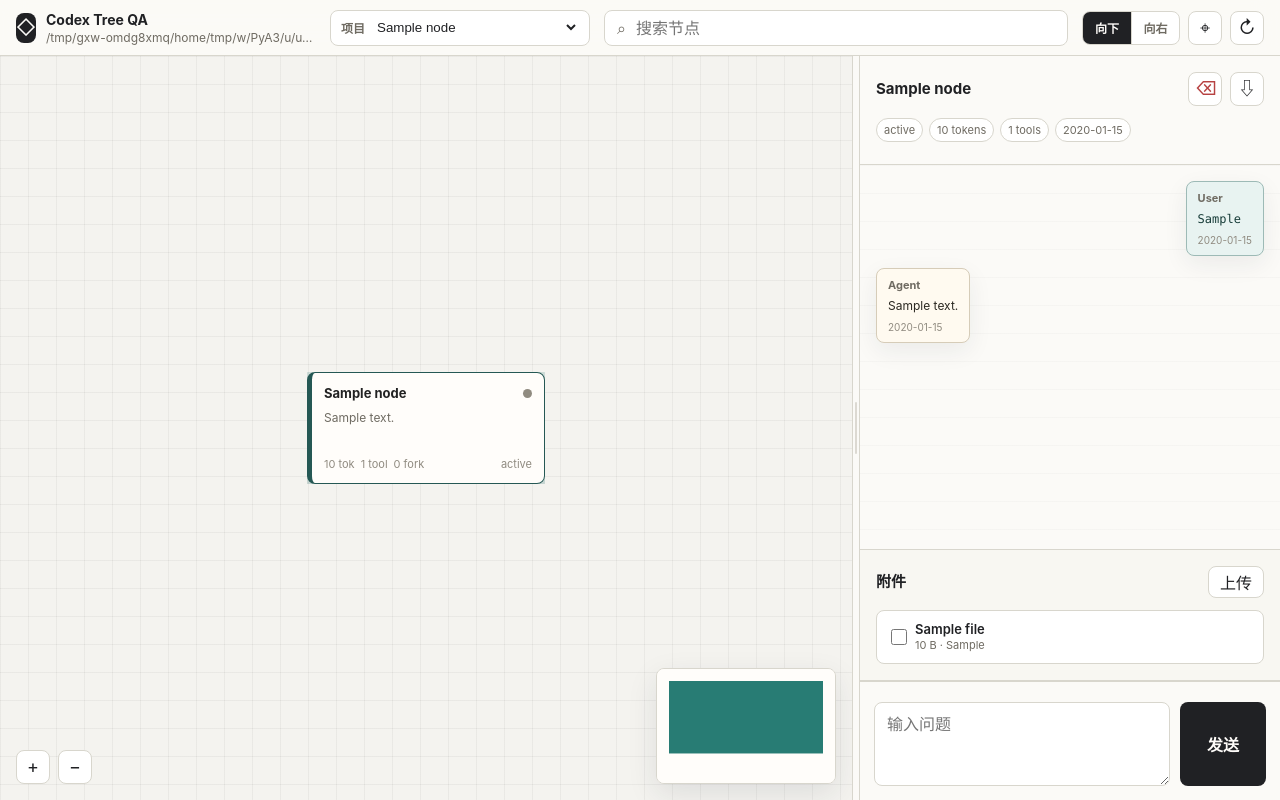
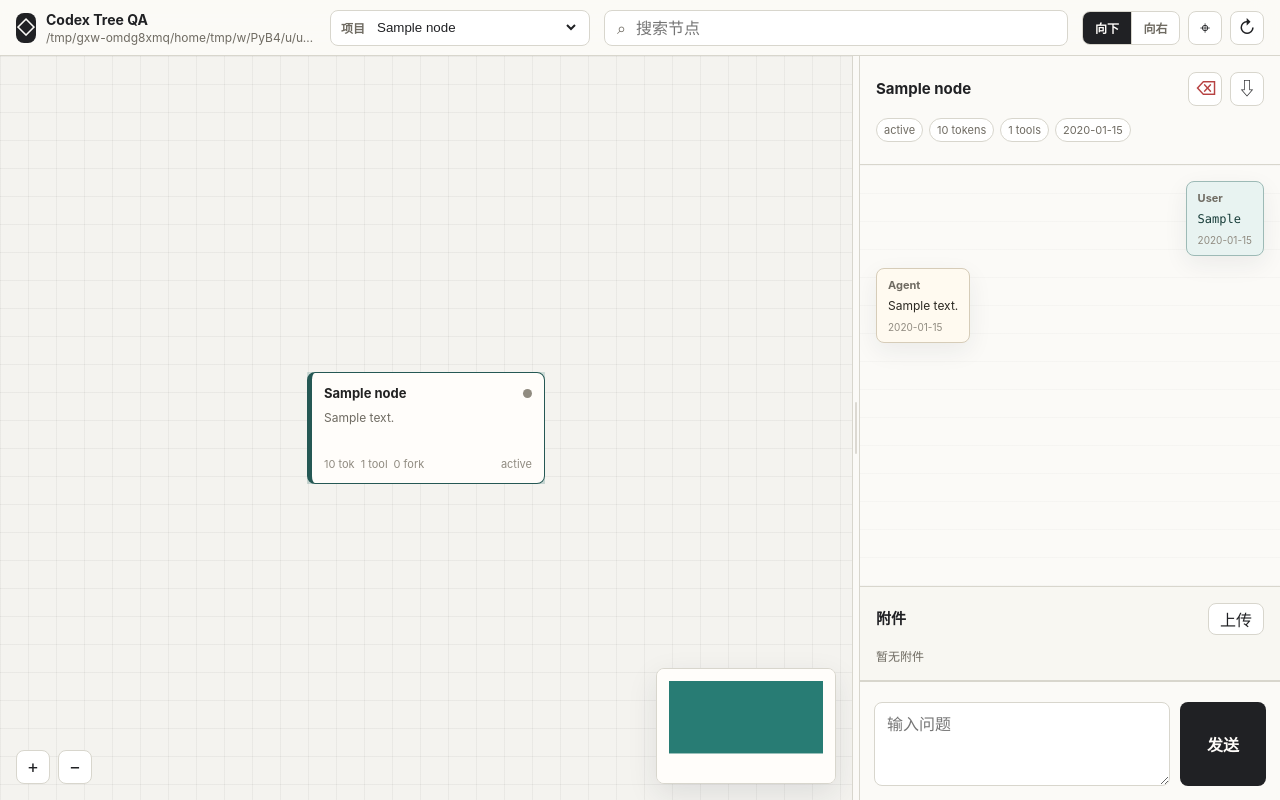
Before and after one commit to nitpicker55555/read_paper, a Flask app: page / in a window 1280 px wide. Run offline with Flask 3, Linux system fonts and the light colour scheme; tables that the repository leaves empty hold one stand-in row (values such as "Sample post"); some libraries are stand-ins or nearby versions.

Commit message:
Scope attachment list to active branch

```diff
--- a/static/app.js
+++ b/static/app.js
@@ -713,6 +713,32 @@
   return path.reverse();
 }
 
+function fileById(fileId) {
+  return state.files.find((item) => item.id === fileId) || null;
+}
+
+function contextAttachmentFiles() {
+  const attachments = [];
+  const seen = new Set();
+  for (const node of selectedConversationPath()) {
+    for (const attachment of node.attachments || []) {
+      const fileId = String(attachment.id || "").trim();
+      if (!fileId || seen.has(fileId)) continue;
+      seen.add(fileId);
+      const file = fileById(fileId);
+      const size = Number(attachment.size ?? (file && file.size));
+      attachments.push({
+        id: fileId,
+        original_name: attachment.name || (file && file.original_name) || "未命名附件",
+        mime: attachment.mime || (file && file.mime) || "",
+        size: Number.isFinite(size) ? size : 0,
+        source_title: node.title || "节点",
+      });
+    }
+  }
+  return attachments;
+}
+
 function describeTool(item) {
   const type = item.type || "tool";
   if (type === "command_execution") {
@@ -895,24 +921,17 @@
 }
 
 function renderFiles() {
-  if (!state.files.length) {
+  const files = contextAttachmentFiles();
+  if (!files.length) {
     const empty = document.createElement("div");
     empty.className = "soft-label";
     empty.textContent = "暂无附件";
     els.fileList.replaceChildren(empty);
     return;
   }
-  const rows = state.files.map((file) => {
-    const row = document.createElement("label");
+  const rows = files.map((file) => {
+    const row = document.createElement("div");
     row.className = "file-row";
-    const checkbox = document.createElement("input");
-    checkbox.type = "checkbox";
-    checkbox.checked = state.fileIds.has(file.id);
-    checkbox.addEventListener("change", () => {
-      if (checkbox.checked) state.fileIds.add(file.id);
-      else state.fileIds.delete(file.id);
-      renderComposer();
-    });
     const main = document.createElement("div");
     main.className = "file-main";
     const name = document.createElement("div");
@@ -920,9 +939,9 @@
     name.textContent = file.original_name;
     const sub = document.createElement("div");
     sub.className = "file-sub";
-    sub.textContent = `${formatBytes(file.size)} · ${file.mime || "unknown"}`;
+    sub.textContent = [`来自 ${compact(file.source_title, 28)}`, formatBytes(file.size), file.mime || "unknown"].join(" · ");
     main.append(name, sub);
-    row.append(checkbox, main);
+    row.appendChild(main);
     return row;
   });
   els.fileList.replaceChildren(...rows);
@@ -958,6 +977,7 @@
       state.selectedProjectId = data.node.id;
       localStorage.setItem("selectedProjectId", state.selectedProjectId);
     }
+    state.fileIds.clear();
     els.promptInput.value = "";
     await fetchTree();
     focusSelected();
--- a/static/styles.css
+++ b/static/styles.css
@@ -1016,22 +1016,16 @@
 }
 
 .file-row {
-  display: grid;
-  gap: 5px;
+  display: block;
   padding: 10px;
   border: 1px solid var(--line);
   border-radius: var(--radius);
   background: #fff;
 }
 
-.file-row {
-  grid-template-columns: auto minmax(0, 1fr);
-  align-items: center;
-}
-
-.file-row input {
-  width: 16px;
-  height: 16px;
+.file-row:hover {
+  border-color: var(--line-strong);
+  background: #fffdfa;
 }
 
 .file-main {
```
